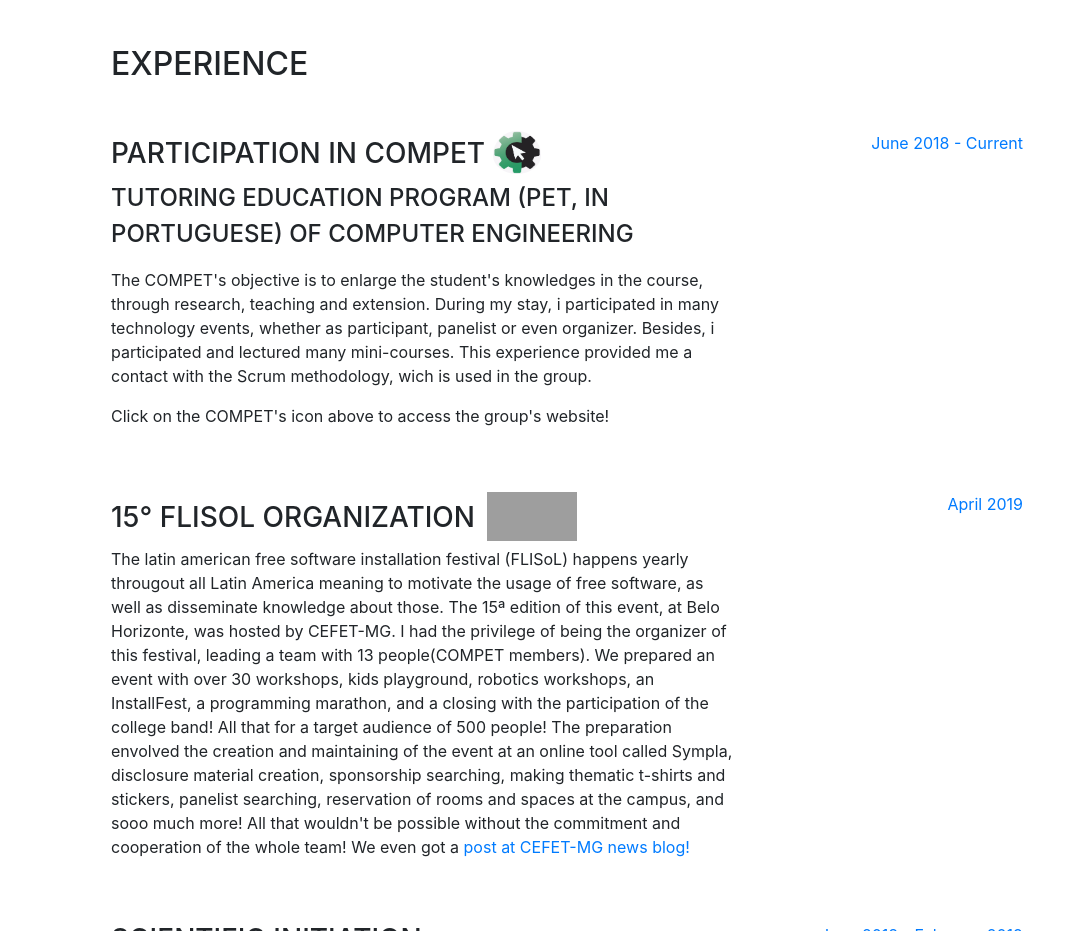
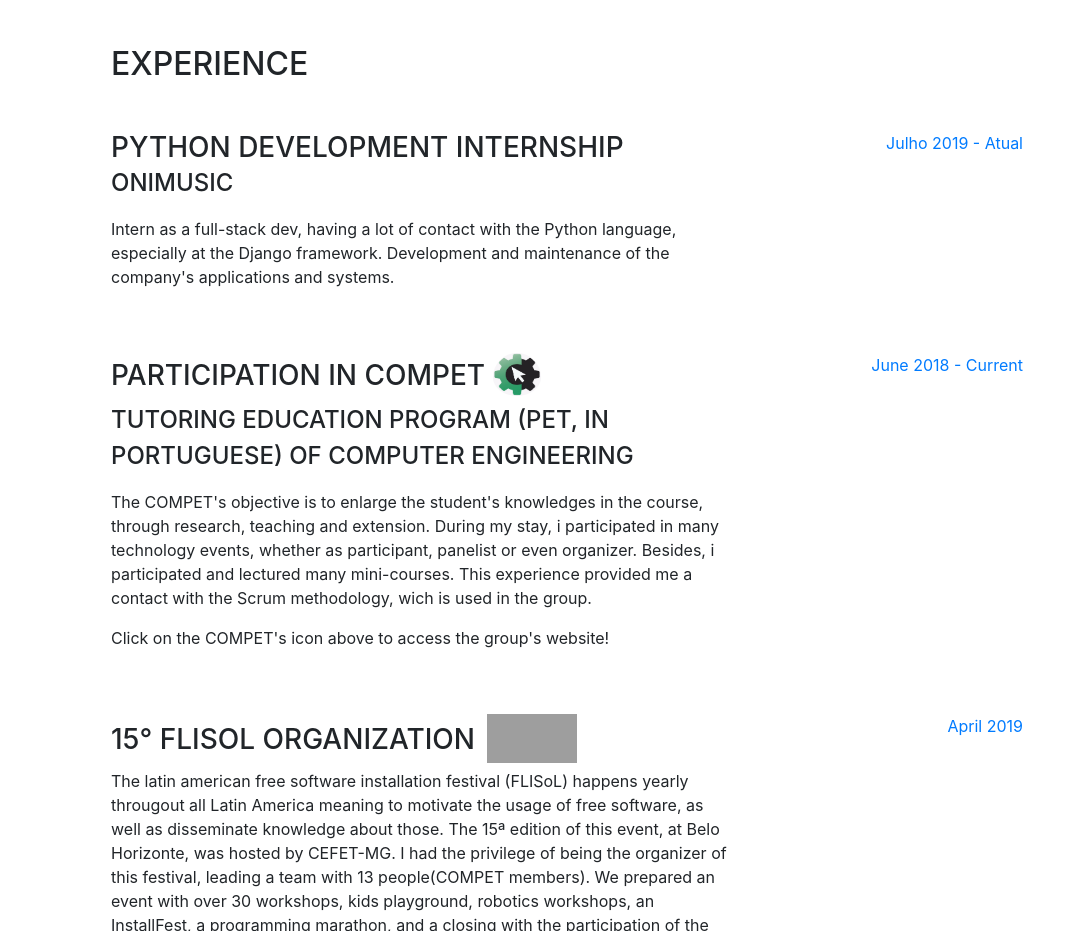
Before and after one commit to Gc04346/danielSSantos, a website with bundled scripts: page index.html in a window 1280 px wide. Shown: the part 804-1735 px from the top of the page, without its empty margins (209-1280 px from the left). Built offline with nearby package versions, Linux system fonts and the light colour scheme; grey boxes are pictures that could not be loaded; a web font is replaced by a local one.

Commit message:
onimusic update

```diff
--- a/index.html
+++ b/index.html
@@ -105,6 +105,20 @@
       <section class="resume-section p-3 p-lg-5 d-flex flex-column" id="Experience">
         <div class="my-auto">
           <h2 class="mb-5">Experience</h2>
+
+          <div class="resume-item d-flex flex-column flex-md-row mb-5">
+            <div class="resume-content mr-auto">
+              <h3 class="mb-0">Python development internship
+                <!--<a href="http://compet.decom.cefetmg.br"target="_blank">
+                <img src="img/compet.png" alt="compet" width="48" height="49" style="border-radius: 50%;padding-bottom: 6px">
+              </a>--></h3>
+              <div class="subheading mb-3">OniMusic</div>
+              <p>Intern as a full-stack dev, having a lot of contact with the Python language, especially at the Django framework. Development and maintenance of the company's applications and systems.</p>
+            </div>
+            <div class="resume-date text-md-right">
+              <span class="text-primary">Julho 2019 - Atual</span>
+            </div>
+          </div>
 
           <div class="resume-item d-flex flex-column flex-md-row mb-5">
             <div class="resume-content mr-auto">
```
